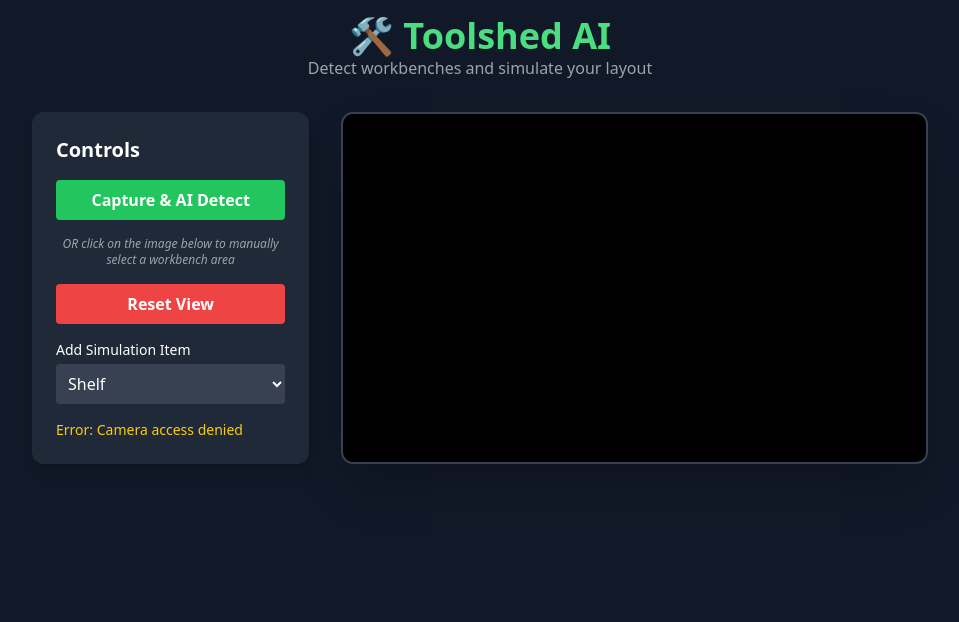
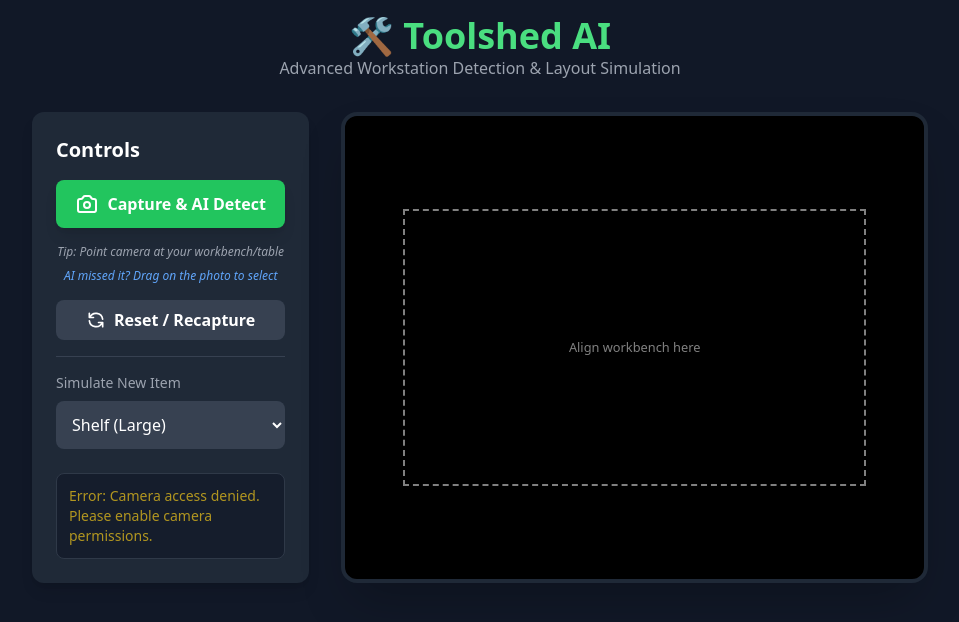
Before and after one commit to offbeatshotz/toolshedorganzer, a Flask app: page / in a window 1280 px wide. Shown: the top 622 px of the page, without its empty margins (160-1119 px from the left). Run offline with Flask 3, Linux system fonts and the light colour scheme; some libraries are stand-ins or nearby versions.

Commit message:
Add files via upload

```diff
--- a/api/index.py
+++ b/api/index.py
@@ -11,82 +11,80 @@ def detect_workbenches(image):
     # Convert to grayscale
     gray = cv2.cvtColor(image, cv2.COLOR_BGR2GRAY)
 
-    # Use Canny with wider thresholds for better edge capture
-    edged = cv2.Canny(gray, 50, 200)
+    # IMPROVEMENT 1: Use CLAHE (Contrast Limited Adaptive Histogram Equalization)
+    # This significantly helps in low-light toolsheds or garage environments
+    clahe = cv2.createCLAHE(clipLimit=2.0, tileGridSize=(8, 8))
+    enhanced_gray = clahe.apply(gray)
 
-    # Use Probabilistic Hough Line Transform to find line segments
-    # This is much better for finding "legs" and "table tops"
-    lines = cv2.HoughLinesP(edged, 1, np.pi/180, threshold=50, minLineLength=40, maxLineGap=10)
+    # IMPROVEMENT 2: Dual-path detection (Hough Lines + Contours)
+    # Path A: Hough Lines for structured workstations (Tops + Legs)
+    edged = cv2.Canny(enhanced_gray, 50, 150)
+    lines = cv2.HoughLinesP(edged, 1, np.pi/180, threshold=40, minLineLength=60, maxLineGap=20)
 
     detected = []
     output = image.copy()
+    processed_tops = []
+
+    # Helper to avoid overlapping boxes
+    def is_redundant(new_box):
+        for box in detected:
+            # If 70% of the new box is inside an existing box, it's redundant
+            ix = max(new_box['x'], box['x'])
+            iy = max(new_box['y'], box['y'])
+            iw = min(new_box['x'] + new_box['w'], box['x'] + box['w']) - ix
+            ih = min(new_box['y'] + new_box['h'], box['y'] + box['h']) - iy
+            if iw > 0 and ih > 0:
+                overlap = (iw * ih) / (new_box['w'] * new_box['h'])
+                if overlap > 0.7: return True
+        return False
 
     if lines is not None:
         horizontal_lines = []
         vertical_lines = []
-
         for line in lines:
             x1, y1, x2, y2 = line[0]
-            dx = abs(x2 - x1)
-            dy = abs(y2 - y1)
+            dx, dy = abs(x2-x1), abs(y2-y1)
+            if dx > dy * 3: horizontal_lines.append(line[0])
+            elif dy > dx * 2: vertical_lines.append(line[0])
 
-            # Categorize lines by orientation
-            if dx > dy * 3: # Horizontal
-                horizontal_lines.append(line[0])
-                # Draw horizontal lines in green (internal debug)
-                # cv2.line(output, (x1, y1), (x2, y2), (0, 255, 0), 2)
-            elif dy > dx * 2: # Vertical
-                vertical_lines.append(line[0])
-                # Draw vertical lines in orange (internal debug)
-                # cv2.line(output, (x1, y1), (x2, y2), (0, 165, 255), 2)
+        for h_line in horizontal_lines:
+            hx1, hy1, hx2, hy2 = sorted([h_line[0], h_line[2]]), h_line[1], sorted([h_line[0], h_line[2]]), h_line[3]
+            hx1, hx2 = hx1[0], hx1[1] # Endpoints sorted L to R
 
-        # Step 2: Match legs to tops
-        # For each horizontal line (potential top), see if there are vertical lines (legs) near its ends
-        processed_tops = []
-        for h_line in horizontal_lines:
-            hx1, hy1, hx2, hy2 = h_line
-            # Sort endpoints left-to-right
-            if hx1 > hx2: hx1, hy1, hx2, hy2 = hx2, hy2, hx1, hy1
+            legs = 0
+            max_ly = hy1
+            for v_line in vertical_lines:
+                vx, vy1, _, vy2 = v_line
+                vy_min, vy_max = min(vy1, vy2), max(vy1, vy2)
+                if abs(vy_min - hy1) < 40 and hx1-20 <= vx <= hx2+20:
+                    legs += 1
+                    max_ly = max(max_ly, vy_max)
+                    cv2.line(output, (vx, vy_min), (vx, vy_max), (255, 100, 0), 3)
 
-            legs_for_this_top = 0
-            leg_y_max = hy1
+            if legs >= 1:
+                new_box = {'x': int(hx1), 'y': int(hy1), 'w': int(hx2-hx1), 'h': int(max_ly-hy1), 'type': 'Workstation (AI Line)'}
+                if not is_redundant(new_box):
+                    detected.append(new_box)
+                    cv2.rectangle(output, (hx1, hy1), (hx2, max_ly), (0, 255, 0), 2)
 
-            for v_line in vertical_lines:
-                vx1, vy1, vx2, vy2 = v_line
-                # Sort endpoints top-to-bottom
-                if vy1 > vy2: vx1, vy1, vx2, vy2 = vx2, vy2, vx1, vy1
+    # Path B: Contour detection for solid/cluttered workstations
+    # Sometimes lines are broken by tools; contours can find the whole mass
+    _, thresh = cv2.threshold(enhanced_gray, 0, 255, cv2.THRESH_BINARY + cv2.THRESH_OTSU)
+    kernel = cv2.getStructuringElement(cv2.MORPH_RECT, (15, 15))
+    morphed = cv2.morphologyEx(thresh, cv2.MORPH_CLOSE, kernel)
+    contours, _ = cv2.findContours(morphed, cv2.RETR_EXTERNAL, cv2.CHAIN_APPROX_SIMPLE)
 
-                # Check if vertical line starts near the horizontal line and is below it
-                # Relaxed proximity: within 30 pixels horizontally of the top's span
-                if (vy1 >= hy1 - 20 and vy1 <= hy1 + 50 and
-                    vx1 >= hx1 - 30 and vx1 <= hx2 + 30):
-                    legs_for_this_top += 1
-                    leg_y_max = max(leg_y_max, vy2)
-                    # Highlight the detected leg
-                    cv2.line(output, (vx1, vy1), (vx2, vy2), (0, 165, 255), 3)
+    h_img, w_img = image.shape[:2]
+    for cnt in contours:
+        area = cv2.contourArea(cnt)
+        if area < (w_img * h_img * 0.05): continue # Must be a significant surface
 
-            # If we found a horizontal surface with at least 1 leg (usually 2+ but 1 is safer for side views)
-            if legs_for_this_top >= 1:
-                # Group nearby horizontal lines to avoid duplicate detections
-                is_duplicate = False
-                for p_top in processed_tops:
-                    if abs(p_top[1] - hy1) < 40: # Same vertical level
-                        is_duplicate = True
-                        break
-
-                if not is_duplicate:
-                    w = hx2 - hx1
-                    h = leg_y_max - hy1
-                    detected.append({
-                        'x': int(hx1), 'y': int(hy1), 'w': int(w), 'h': int(h),
-                        'type': f'Workbench ({legs_for_this_top} legs)'
-                    })
-                    processed_tops.append((hx1, hy1, hx2, hy2))
-
-                    # Draw main detection
-                    cv2.rectangle(output, (hx1, hy1), (hx2, leg_y_max), (0, 255, 0), 3)
-                    cv2.putText(output, "WORKSTATION", (hx1, hy1 - 10),
-                                cv2.FONT_HERSHEY_SIMPLEX, 0.7, (0, 255, 0), 2)
+        x, y, w, h = cv2.boundingRect(cnt)
+        if w > h * 1.2 and y > h_img * 0.2: # Typical workbench proportions and position
+            new_box = {'x': int(x), 'y': int(y), 'w': int(w), 'h': int(h), 'type': 'Surface (AI Mass)'}
+            if not is_redundant(new_box):
+                detected.append(new_box)
+                cv2.rectangle(output, (x, y), (x+w, y+h), (0, 200, 255), 2)
 
     return output, detected
 
--- a/templates/index.html
+++ b/templates/index.html
@@ -8,13 +8,32 @@
     <style>
         .overlay { position: absolute; top: 0; left: 0; pointer-events: none; }
         canvas { max-width: 100%; height: auto; }
+        .shutter {
+            animation: shutter-flash 0.3s ease-out;
+        }
+        @keyframes shutter-flash {
+            0% { background: white; opacity: 0; }
+            50% { background: white; opacity: 0.8; }
+            100% { background: white; opacity: 0; }
+        }
+        .guide-box {
+            border: 2px dashed rgba(255, 255, 255, 0.5);
+            position: absolute;
+            top: 20%; left: 10%; right: 10%; bottom: 20%;
+            pointer-events: none;
+            display: flex;
+            align-items: center;
+            justify-content: center;
+            color: rgba(255, 255, 255, 0.5);
+            font-size: 0.8rem;
+        }
     </style>
 </head>
 <body class="bg-gray-900 text-white min-h-screen p-4">
     <div class="max-w-4xl mx-auto">
         <header class="text-center mb-8">
             <h1 class="text-4xl font-bold text-green-400">🛠️ Toolshed AI</h1>
-            <p class="text-gray-400">Detect workbenches and simulate your layout</p>
+            <p class="text-gray-400">Advanced Workstation Detection & Layout Simulation</p>
         </header>
 
         <div class="grid grid-cols-1 md:grid-cols-3 gap-8">
@@ -22,32 +41,50 @@
             <div class="bg-gray-800 p-6 rounded-xl shadow-lg">
                 <h2 class="text-xl font-semibold mb-4">Controls</h2>
                 <div class="space-y-4">
-                    <button id="snap" class="w-full bg-green-500 hover:bg-green-600 text-white font-bold py-2 px-4 rounded transition">
+                    <button id="snap" class="w-full bg-green-500 hover:bg-green-600 text-white font-bold py-3 px-4 rounded-lg shadow-lg transform transition active:scale-95 flex items-center justify-center gap-2">
+                        <svg xmlns="http://www.w3.org/2000/svg" class="h-6 w-6" fill="none" viewBox="0 0 24 24" stroke="currentColor">
+                            <path stroke-linecap="round" stroke-linejoin="round" stroke-width="2" d="M3 9a2 2 0 012-2h.93a2 2 0 001.664-.89l.812-1.22A2 2 0 0110.07 4h3.86a2 2 0 011.664.89l.812 1.22A2 2 0 0018.07 7H19a2 2 0 012 2v9a2 2 0 01-2 2H5a2 2 0 01-2-2V9z" />
+                            <path stroke-linecap="round" stroke-linejoin="round" stroke-width="2" d="M15 13a3 3 0 11-6 0 3 3 0 016 0z" />
+                        </svg>
                         Capture & AI Detect
                     </button>
-                    <p class="text-xs text-gray-400 text-center italic">OR click on the image below to manually select a workbench area</p>
-                    <button id="clear" class="w-full bg-red-500 hover:bg-red-600 text-white font-bold py-2 px-4 rounded transition">
-                        Reset View
+
+                    <div id="capture-hint" class="text-xs text-gray-400 text-center italic space-y-2">
+                        <p>Tip: Point camera at your workbench/table</p>
+                        <p class="text-blue-400">AI missed it? Drag on the photo to select</p>
+                    </div>
+
+                    <button id="clear" class="w-full bg-gray-700 hover:bg-gray-600 text-white font-semibold py-2 px-4 rounded-lg transition flex items-center justify-center gap-2">
+                        <svg xmlns="http://www.w3.org/2000/svg" class="h-5 w-5" fill="none" viewBox="0 0 24 24" stroke="currentColor">
+                            <path stroke-linecap="round" stroke-linejoin="round" stroke-width="2" d="M4 4v5h.582m15.356 2A8.001 8.001 0 004.582 9m0 0H9m11 11v-5h-.581m0 0a8.003 8.003 0 01-15.357-2m15.357 2H15" />
+                        </svg>
+                        Reset / Recapture
                     </button>
-                    <div class="mt-6">
-                        <label class="block text-sm font-medium mb-1">Add Simulation Item</label>
-                        <select id="itemType" class="w-full bg-gray-700 rounded p-2">
-                            <option>Shelf</option>
-                            <option>Tool Rack</option>
-                            <option>Storage Bin</option>
-                            <option>Cabinet</option>
+
+                    <div class="pt-4 border-t border-gray-700">
+                        <label class="block text-sm font-medium text-gray-400 mb-2">Simulate New Item</label>
+                        <select id="itemType" class="w-full bg-gray-700 border-none rounded-lg p-3 text-white focus:ring-2 focus:ring-green-500">
+                            <option>Shelf (Large)</option>
+                            <option>Tool Rack (Wall)</option>
+                            <option>Storage Bin (Box)</option>
+                            <option>Cabinet (Floor)</option>
                         </select>
                     </div>
                 </div>
 
-                <div id="status" class="mt-4 text-sm text-yellow-400"></div>
+                <div id="status" class="mt-6 p-3 rounded-lg bg-gray-900 border border-gray-700 text-sm text-yellow-400 animate-pulse hidden"></div>
             </div>
 
             <!-- Viewport -->
-            <div class="md:col-span-2 relative bg-black rounded-xl overflow-hidden shadow-2xl border-2 border-gray-700 cursor-crosshair">
+            <div class="md:col-span-2 relative bg-black rounded-2xl overflow-hidden shadow-2xl border-4 border-gray-800 cursor-crosshair group">
                 <video id="video" class="w-full h-full object-cover" autoplay playsinline></video>
+                <div id="guide" class="guide-box">Align workbench here</div>
+
                 <canvas id="canvas" class="hidden"></canvas>
                 <img id="result" class="hidden w-full h-full object-cover">
+
+                <!-- Feedback Layers -->
+                <div id="shutter-effect" class="absolute inset-0 pointer-events-none"></div>
                 <div id="manual-overlay" class="absolute inset-0"></div>
             </div>
         </div>
@@ -65,16 +102,32 @@
         const status = document.getElementById('status');
         const resultsList = document.getElementById('results-list');
         const manualOverlay = document.getElementById('manual-overlay');
+        const shutterEffect = document.getElementById('shutter-effect');
+        const guide = document.getElementById('guide');
         let detections = [];
 
         // Access Camera
         async function initCamera() {
             try {
-                const stream = await navigator.mediaDevices.getUserMedia({ video: { facingMode: 'environment' } });
+                const stream = await navigator.mediaDevices.getUserMedia({
+                    video: {
+                        facingMode: 'environment',
+                        width: { ideal: 1920 },
+                        height: { ideal: 1080 }
+                    }
+                });
                 video.srcObject = stream;
+                status.classList.add('hidden');
             } catch (err) {
-                status.innerText = "Error: Camera access denied";
+                status.innerText = "Error: Camera access denied. Please enable camera permissions.";
+                status.classList.remove('hidden');
             }
+        }
+
+        // Shutter Flash Effect
+        function triggerShutter() {
+            shutterEffect.classList.add('shutter');
+            setTimeout(() => shutterEffect.classList.remove('shutter'), 300);
         }
 
         // Manual Selection Logic (Click and Drag)
@@ -90,7 +143,7 @@
                 startY = e.clientY - rect.top;
 
                 currentBox = document.createElement('div');
-                currentBox.className = "absolute border-2 border-blue-500 bg-blue-500 bg-opacity-20 pointer-events-none";
+                currentBox.className = "absolute border-2 border-blue-400 bg-blue-400 bg-opacity-10 pointer-events-none rounded shadow-sm";
                 currentBox.style.left = `${startX}px`;
                 currentBox.style.top = `${startY}px`;
                 manualOverlay.appendChild(currentBox);
@@ -118,19 +171,18 @@
                 isDragging = false;
                 const rect = manualOverlay.getBoundingClientRect();
 
-                // Convert to image coordinates
                 const imgX = parseInt(currentBox.style.left) / rect.width * resultImg.naturalWidth;
                 const imgY = parseInt(currentBox.style.top) / rect.height * resultImg.naturalHeight;
                 const imgW = parseInt(currentBox.style.width) / rect.width * resultImg.naturalWidth;
                 const imgH = parseInt(currentBox.style.height) / rect.height * resultImg.naturalHeight;
 
-                if (imgW > 10 && imgH > 10) {
+                if (imgW > 20 && imgH > 20) {
                     detections.push({
                         x: imgX,
                         y: imgY,
                         w: imgW,
                         h: imgH,
-                        type: 'Manual Workstation'
+                        type: 'Manual Selection'
                     });
                     updateDetectionsUI();
                 } else {
@@ -142,25 +194,35 @@
 
         function updateDetectionsUI() {
             resultsList.innerHTML = '';
+            if (detections.length === 0) {
+                resultsList.innerHTML = '<p class="text-gray-500 text-sm italic col-span-full text-center">No workstations identified yet</p>';
+                return;
+            }
             detections.forEach((d, i) => {
                 const div = document.createElement('div');
-                div.className = "bg-gray-800 p-3 rounded border border-green-500 relative";
+                div.className = "bg-gray-800 p-4 rounded-xl border border-green-500/30 hover:border-green-500 transition-colors shadow-lg";
                 div.innerHTML = `
-                    <span class='font-bold text-green-400'>#${i+1} ${d.type}</span><br>
-                    Size: ${Math.round(d.w)}x${Math.round(d.h)}
+                    <div class="flex justify-between items-start mb-1">
+                        <span class="text-xs font-bold text-green-400 uppercase tracking-wider">Target #${i+1}</span>
+                        <span class="text-[10px] text-gray-500 font-mono">${Math.round(d.w)}x${Math.round(d.h)}</span>
+                    </div>
+                    <div class="text-sm font-semibold text-white">${d.type}</div>
                 `;
                 resultsList.appendChild(div);
             });
         }
 
         snap.addEventListener('click', async () => {
-            status.innerText = "AI is scanning for surfaces...";
+            triggerShutter();
+            status.innerText = "Analyzing environment...";
+            status.classList.remove('hidden');
+
             const context = canvas.getContext('2d');
             canvas.width = video.videoWidth;
             canvas.height = video.videoHeight;
             context.drawImage(video, 0, 0, canvas.width, canvas.height);
 
-            const imageData = canvas.toDataURL('image/jpeg');
+            const imageData = canvas.toDataURL('image/jpeg', 0.9);
 
             try {
                 const response = await fetch('/process', {
@@ -174,28 +236,31 @@
                     resultImg.src = data.image;
                     resultImg.classList.remove('hidden');
                     video.classList.add('hidden');
+                    guide.classList.add('hidden');
                     detections = data.detections;
 
                     if (detections.length === 0) {
-                        status.innerText = "AI missed it! Click on the image to manually place a workbench.";
+                        status.innerText = "AI didn't find any surfaces. Try dragging a box manually!";
                     } else {
-                        status.innerText = `AI detected ${detections.length} surfaces! You can also click to add more.`;
+                        status.innerText = `Successfully detected ${detections.length} potential workstation area(s).`;
                     }
 
                     updateDetectionsUI();
                 }
             } catch (err) {
-                status.innerText = "Error processing image";
+                status.innerText = "Connection error. Please check your network.";
             }
         });
 
         document.getElementById('clear').addEventListener('click', () => {
             resultImg.classList.add('hidden');
             video.classList.remove('hidden');
+            guide.classList.remove('hidden');
             resultsList.innerHTML = '';
             manualOverlay.innerHTML = '';
             detections = [];
-            status.innerText = "";
+            status.classList.add('hidden');
+            initCamera();
         });
 
         initCamera();
```
